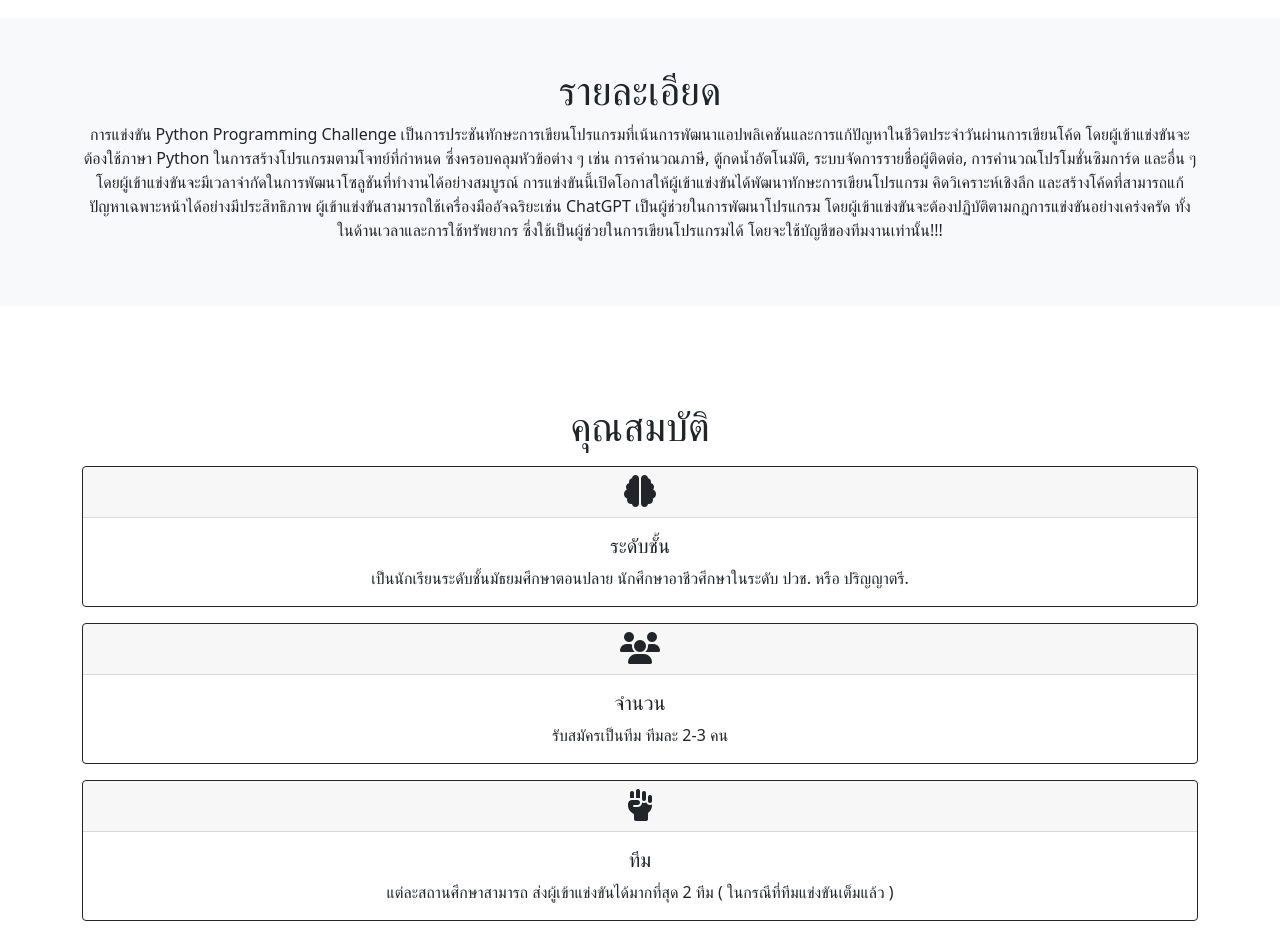
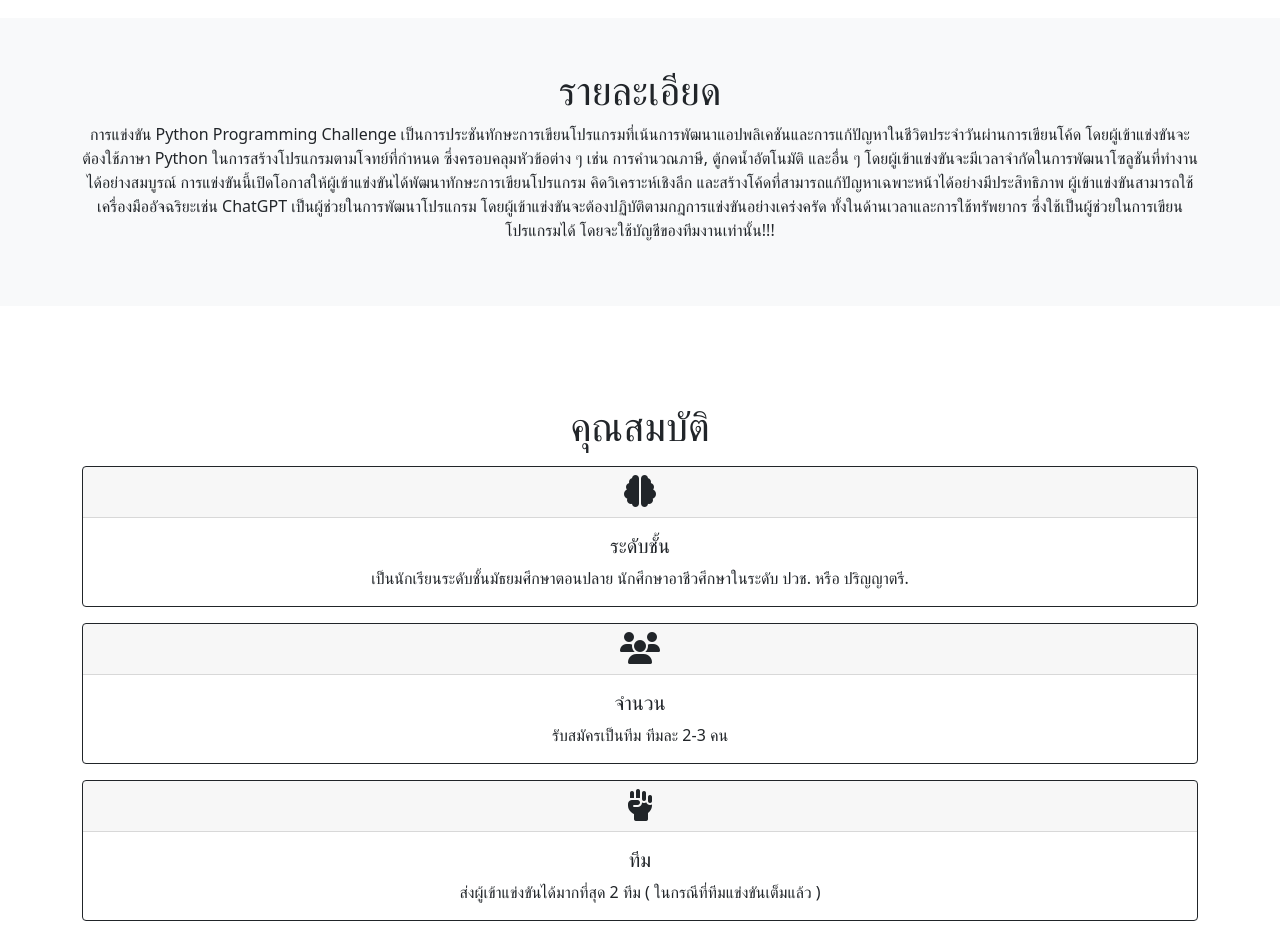
Before and after one commit to Crapmoo/Crapmoo.github.io, a plain HTML site: page old/index.html in a window 1280 px wide. Shown: the part 1380-2332 px from the top of the page. Drawn offline with nearby package versions, Linux system fonts and the light colour scheme.

Commit message:
Update index.html

```diff
--- a/old/index.html
+++ b/old/index.html
@@ -262,7 +262,7 @@
     <section id="detail" class="bg-light py-5 my-5">
         <div class="container text-center">
             <h1>รายละเอียด</h1>
-            <p>การแข่งขัน Python Programming Challenge เป็นการประชันทักษะการเขียนโปรแกรมที่เน้นการพัฒนาแอปพลิเคชันและการแก้ปัญหาในชีวิตประจำวันผ่านการเขียนโค้ด โดยผู้เข้าแข่งขันจะต้องใช้ภาษา Python ในการสร้างโปรแกรมตามโจทย์ที่กำหนด ซึ่งครอบคลุมหัวข้อต่าง ๆ เช่น การคำนวณภาษี, ตู้กดน้ำอัตโนมัติ, ระบบจัดการรายชื่อผู้ติดต่อ, การคำนวณโปรโมชั่นซิมการ์ด และอื่น ๆ โดยผู้เข้าแข่งขันจะมีเวลาจำกัดในการพัฒนาโซลูชันที่ทำงานได้อย่างสมบูรณ์
+            <p>การแข่งขัน Python Programming Challenge เป็นการประชันทักษะการเขียนโปรแกรมที่เน้นการพัฒนาแอปพลิเคชันและการแก้ปัญหาในชีวิตประจำวันผ่านการเขียนโค้ด โดยผู้เข้าแข่งขันจะต้องใช้ภาษา Python ในการสร้างโปรแกรมตามโจทย์ที่กำหนด ซึ่งครอบคลุมหัวข้อต่าง ๆ เช่น การคำนวณภาษี, ตู้กดน้ำอัตโนมัติ และอื่น ๆ โดยผู้เข้าแข่งขันจะมีเวลาจำกัดในการพัฒนาโซลูชันที่ทำงานได้อย่างสมบูรณ์
 
                 การแข่งขันนี้เปิดโอกาสให้ผู้เข้าแข่งขันได้พัฒนาทักษะการเขียนโปรแกรม คิดวิเคราะห์เชิงลึก และสร้างโค้ดที่สามารถแก้ปัญหาเฉพาะหน้าได้อย่างมีประสิทธิภาพ ผู้เข้าแข่งขันสามารถใช้เครื่องมืออัจฉริยะเช่น ChatGPT เป็นผู้ช่วยในการพัฒนาโปรแกรม โดยผู้เข้าแข่งขันจะต้องปฏิบัติตามกฎการแข่งขันอย่างเคร่งครัด ทั้งในด้านเวลาและการใช้ทรัพยากร ซึ่งใช้เป็นผู้ช่วยในการเขียนโปรแกรมได้ โดยจะใช้บัญชีของทีมงานเท่านั้น!!! </p>
         </div>
@@ -310,7 +310,7 @@
                     <div class="card-header"><i class="fa-solid fa-hand-fist fa-2x"></i></div>
                     <div class="card-body text-dark">
                         <h5 class="card-title">ทีม</h5>
-                        <p class="card-text">แต่ละสถานศึกษาสามารถ ส่งผู้เข้าแข่งขันได้มากที่สุด 2 ทีม (
+                        <p class="card-text">ส่งผู้เข้าแข่งขันได้มากที่สุด 2 ทีม (
                             ในกรณีที่ทีมแข่งขันเต็มแล้ว )</p>
                     </div>
                 </div>
```
